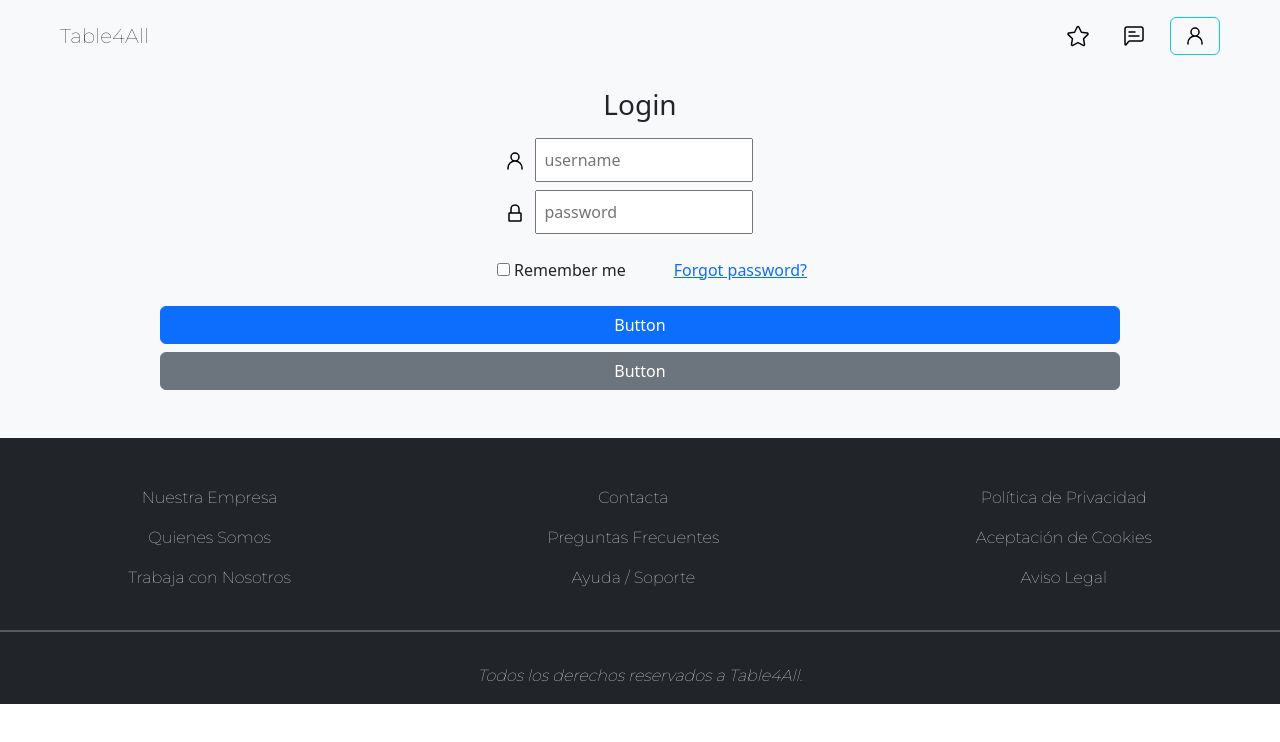
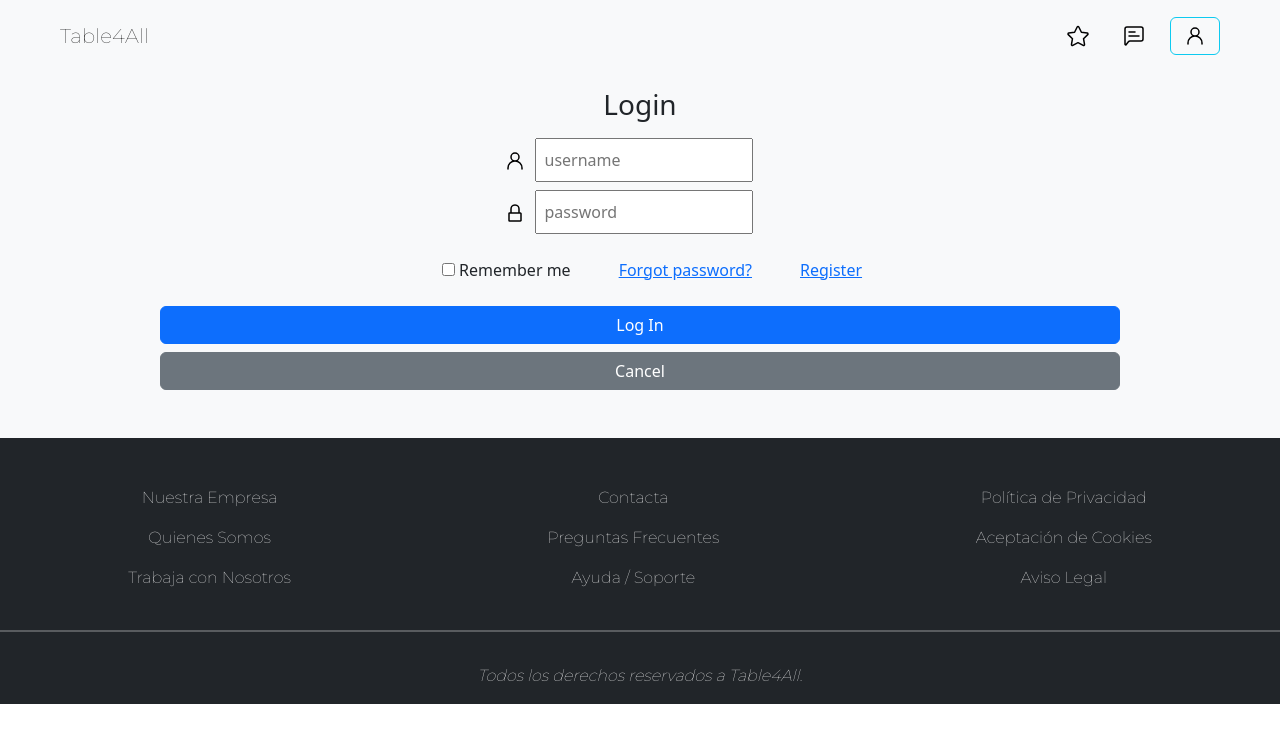
Before and after one commit to LauLau13/Place4All, an Angular app in the folder FrontProyectoES/: page /login in a window 1280 px wide. Shown: the top 742 px of the page. Built offline with nearby package versions, Linux system fonts and the light colour scheme; no server answers.

Commit message:
Se incorpora el componente de registro

```diff
--- a/FrontProyectoES/src/app/home/home-routing.module.ts
+++ b/FrontProyectoES/src/app/home/home-routing.module.ts
@@ -2,6 +2,7 @@ import { NgModule } from '@angular/core';
 import { RouterModule, Routes } from '@angular/router';
 import { HomeComponent } from './home.component';
 import { LoginComponent } from './login/login.component';
+import { RegisterComponent } from './register/register.component';
 
 const routes: Routes = [
   {
@@ -12,6 +13,10 @@ const routes: Routes = [
     path: 'login',
     component: LoginComponent,
   },
+  {
+    path: 'register',
+    component: RegisterComponent,
+  },
 ];
 
 @NgModule({
--- a/FrontProyectoES/src/app/home/home.module.ts
+++ b/FrontProyectoES/src/app/home/home.module.ts
@@ -1,13 +1,13 @@
 import { CommonModule } from '@angular/common';
 import { NgModule } from '@angular/core';
-
 import { NgbAlertModule } from '@ng-bootstrap/ng-bootstrap';
 import { HomeRoutingModule } from './home-routing.module';
 import { HomeComponent } from './home.component';
 import { LoginComponent } from './login/login.component';
+import { RegisterComponent } from './register/register.component';
 
 @NgModule({
-  declarations: [HomeComponent, LoginComponent],
+  declarations: [HomeComponent, LoginComponent, RegisterComponent],
   imports: [CommonModule, HomeRoutingModule, NgbAlertModule],
 })
 export class HomeModule {}
--- a/FrontProyectoES/src/app/home/login/login.component.html
+++ b/FrontProyectoES/src/app/home/login/login.component.html
@@ -52,11 +52,15 @@
     <div class="m-4">
       <a href="">Forgot password?</a>
     </div>
+    <div class="m-4">
+      <!-- bootstrap link -->
+      <a href="/register">Register</a>
+    </div>
   </div>
   <div class="botonesInferiores mx-auto w-75 align-items-center column align-self-center mb-5">
     <div class="d-grid gap-2">
-      <button class="btn btn-primary" type="button">Button</button>
-      <button class="btn btn-secondary" type="button">Button</button>
+      <button class="btn btn-primary" type="button">Log In</button>
+      <button class="btn btn-secondary" type="button">Cancel</button>
     </div>
   </div>
 </div>
--- /dev/null
+++ b/FrontProyectoES/src/app/home/register/register.component.ts
@@ -0,0 +1,12 @@
+import { Component, OnInit } from '@angular/core';
+
+@Component({
+  selector: 'app-register',
+  templateUrl: './register.component.html',
+  styleUrls: ['./register.component.css'],
+})
+export class RegisterComponent implements OnInit {
+  constructor() {}
+
+  ngOnInit(): void {}
+}
```
Also changed, not shown: FrontProyectoES/src/app/home/register/register.component.css (added), 1 other file (tests, documents, lock files or other folders).
